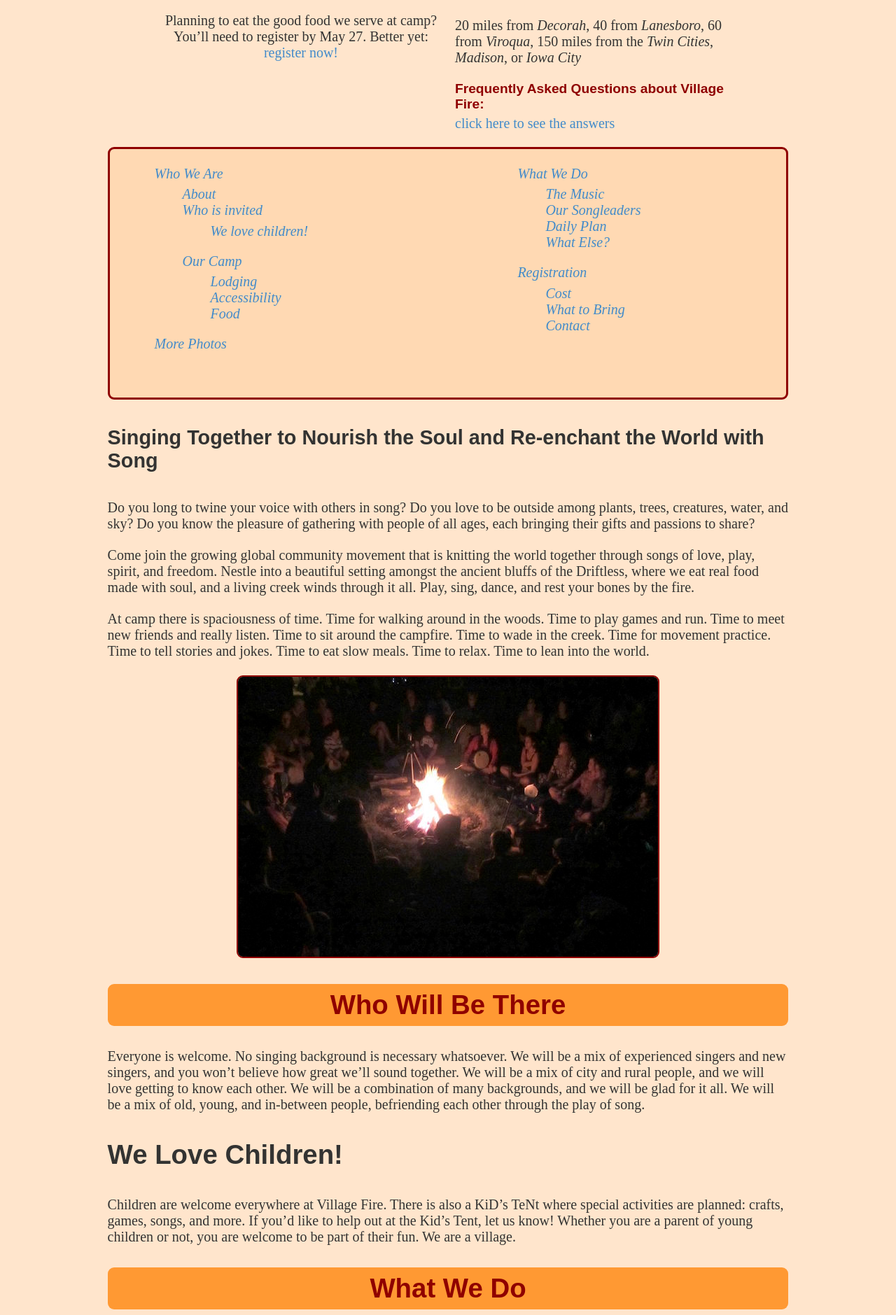
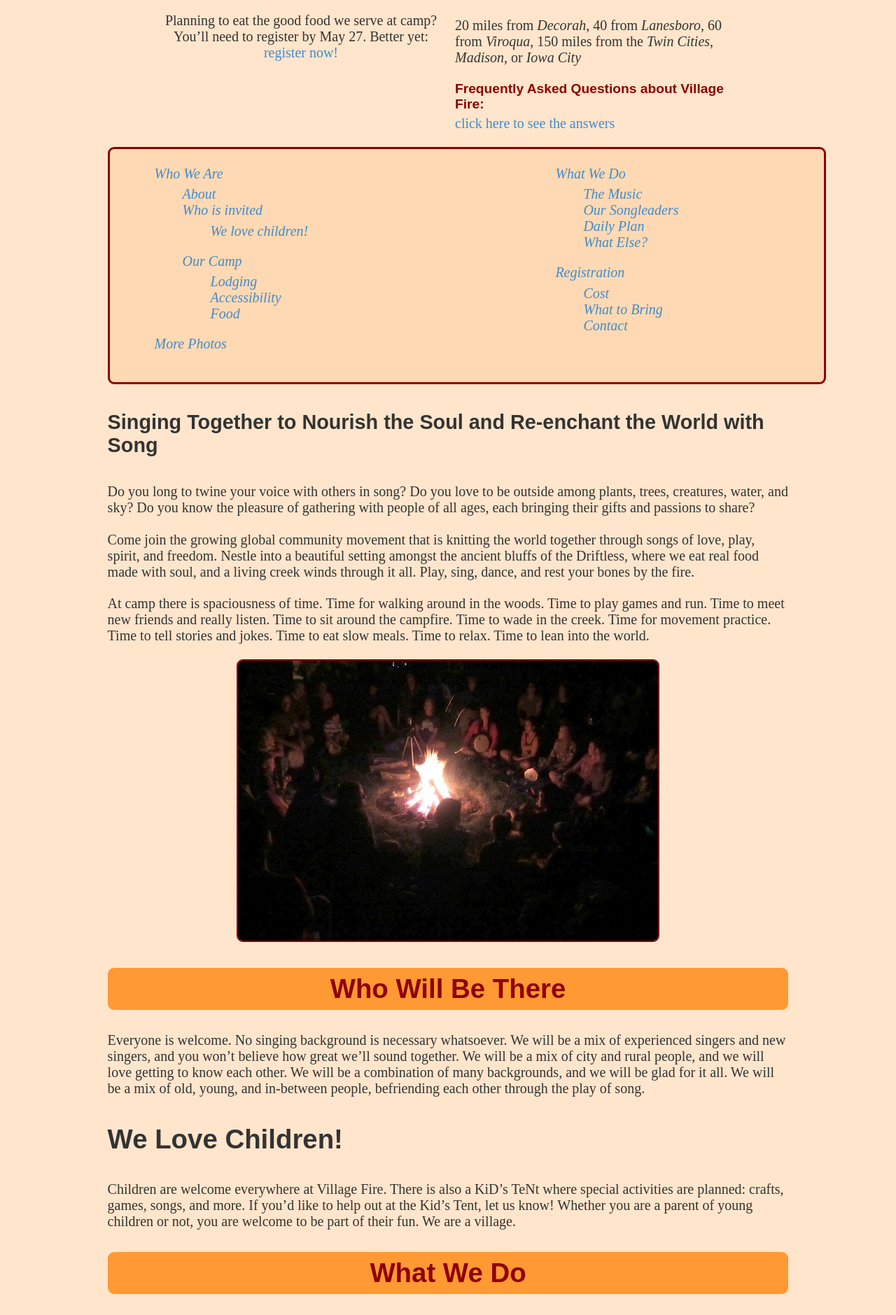
Before and after one commit to neilmb/villagefire, a Jekyll site: the page built from index.md, in a window 1280 px wide. Shown: the part 536-2415 px from the top of the page at 70% size. Built offline with Jekyll 4.4.1, drawn with Linux system fonts in a browser that asks for light colours; some web fonts are replaced.

Commit message:
correct contents layout

```diff
--- a/assets/css/main.css
+++ b/assets/css/main.css
@@ -1027,6 +1027,8 @@ index img {
   font-family: 'Averia Libre', serif;
   font-style: italic;
   padding: 1em 1.2em;
+  overflow: auto;
+  width: 100%;
 }
 .contents .left {
   width: 400px;
--- a/assets/less/page.less
+++ b/assets/less/page.less
@@ -40,6 +40,8 @@ index img {
 	font-family: @alt-font;
 	font-style: italic;
     padding: 1em 1.2em;
+    overflow: auto;
+    width: 100%;
     .left {
         width: 400px;
         margin-right: 10px;
--- a/index.md
+++ b/index.md
@@ -34,7 +35,6 @@ layout: home
   - [What to Bring](#what_to_bring)
   - [Contact](#contact)
 </div>
-<br style="clear:left;"/>
 </div>
 
 #### <a name="about"></a><a name="who"></a> Singing Together to Nourish the Soul and Re-enchant the World with Song
```
Also changed, not shown: other parts of index.md (+1 -0 lines).
